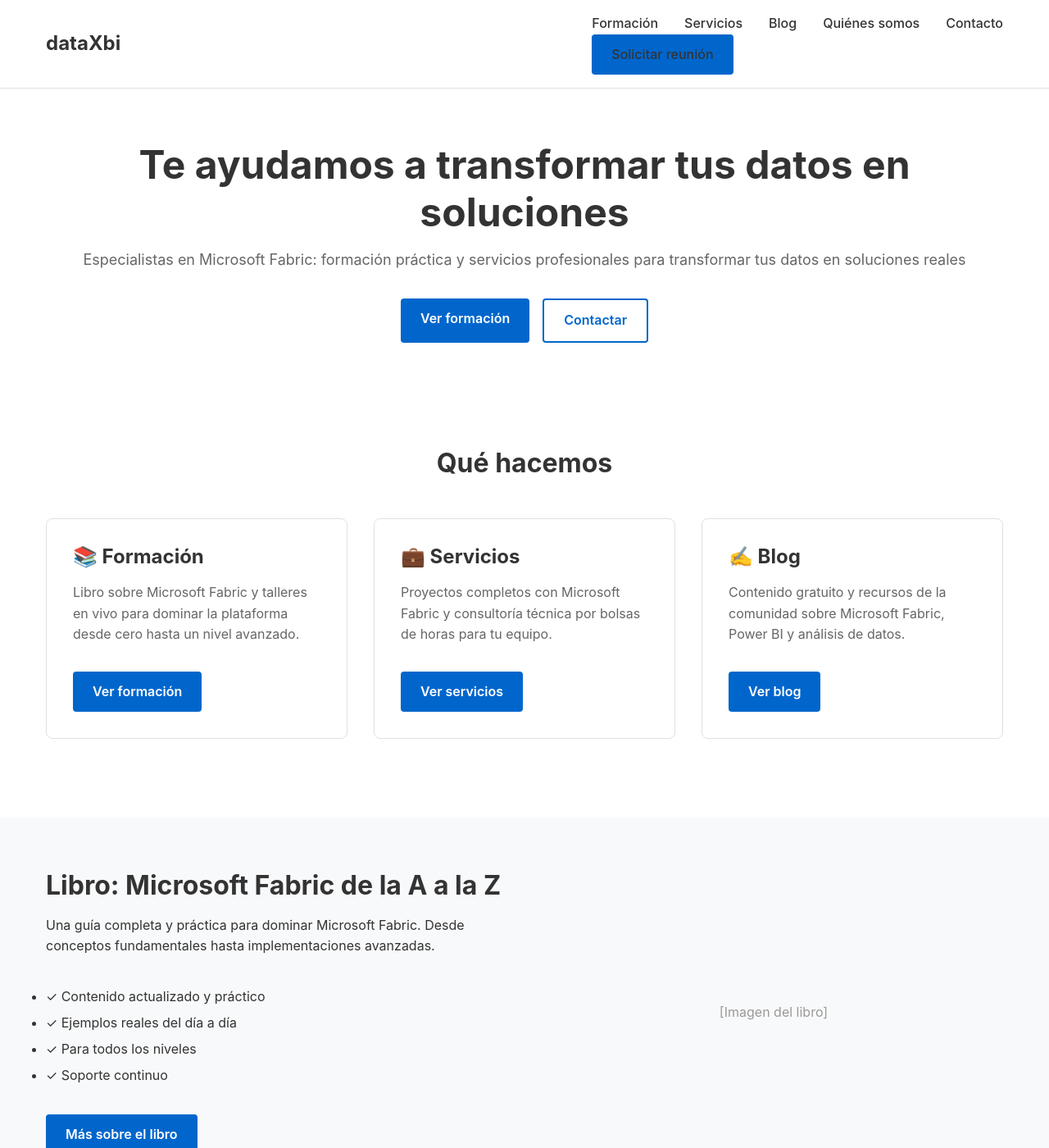
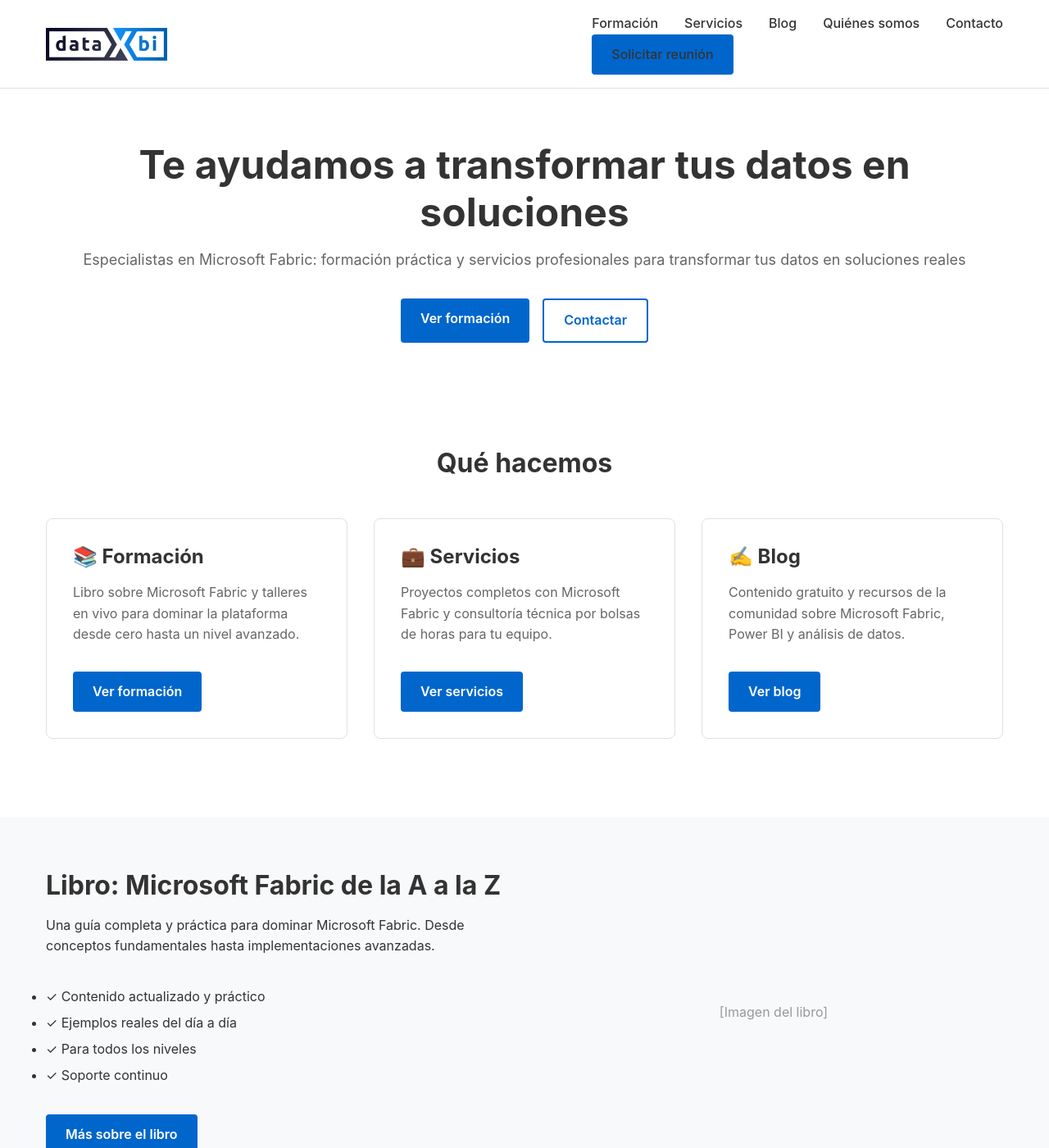
Before and after one commit to dataxbi/dataxbi.github.io, a Jekyll site: the page built from index.html, in a window 1280 px wide and 1400 px high. Shown: the whole window at 82% size. Built offline with Jekyll 4.4.1, drawn with Linux system fonts in a browser that asks for light colours.

Commit message:
feat: integrar logo e icono de dataXbi

```diff
--- a/_includes/header.html
+++ b/_includes/header.html
@@ -2,7 +2,7 @@
   <div class="container">
     <div class="header-content">
       <a href="{{ site.baseurl }}/" class="logo">
-        <strong>{{ site.brand.name }}</strong>
+        <img src="{{ site.baseurl }}/assets/images/dataxbi-logo.png" alt="{{ site.brand.name }}" class="logo-img">
       </a>
 
       <button class="menu-toggle" aria-label="Abrir menú" aria-expanded="false">
--- a/_layouts/default.html
+++ b/_layouts/default.html
@@ -7,6 +7,7 @@
 
   <title>{% if page.title %}{{ page.title }} | {% endif %}{{ site.title }}</title>
 
+  <link rel="icon" type="image/x-icon" href="{{ site.baseurl }}/assets/images/icon.ico">
   <link rel="stylesheet" href="{{ site.baseurl }}/assets/css/main.css">
 
   {% seo %}
--- a/assets/css/main.css
+++ b/assets/css/main.css
@@ -154,13 +154,21 @@ a:hover {
 }
 
 .logo {
+  display: inline-flex;
+  align-items: center;
   font-size: 1.5rem;
   font-weight: 700;
   color: var(--color-text);
 }
 
+.logo-img {
+  height: 40px;
+  width: auto;
+  display: block;
+}
+
 .logo:hover {
-  color: var(--color-primary);
+  opacity: 0.8;
 }
 
 .menu-toggle {
```
Also changed, not shown: assets/images/dataxbi-logo.png (added), assets/images/icon.ico (added).
